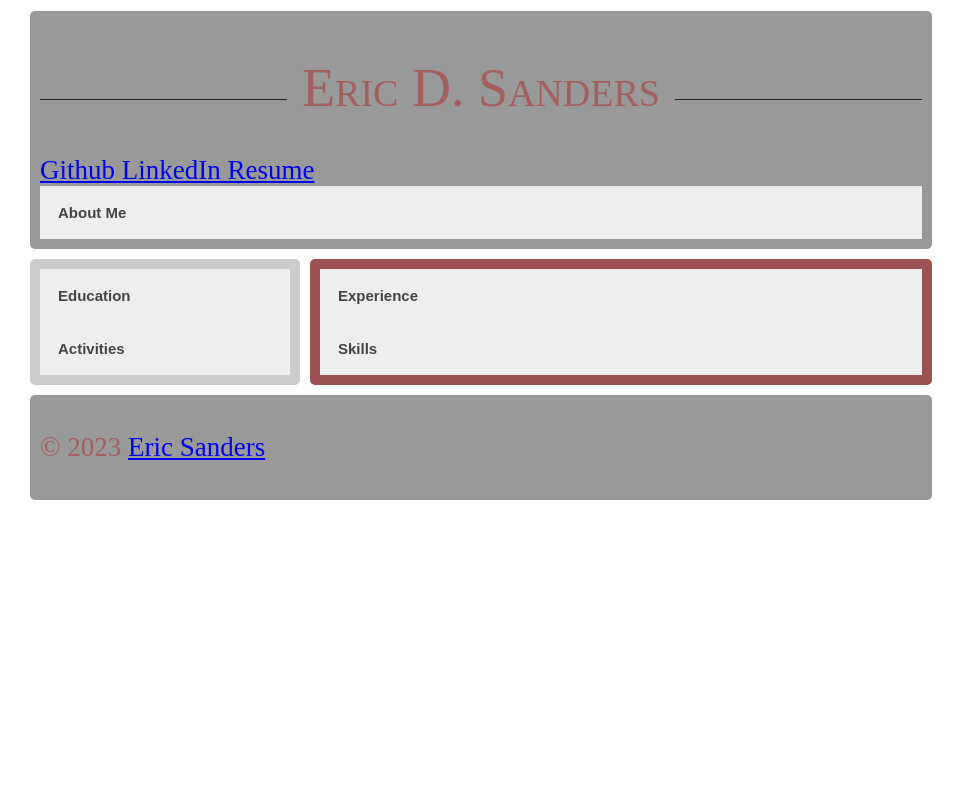
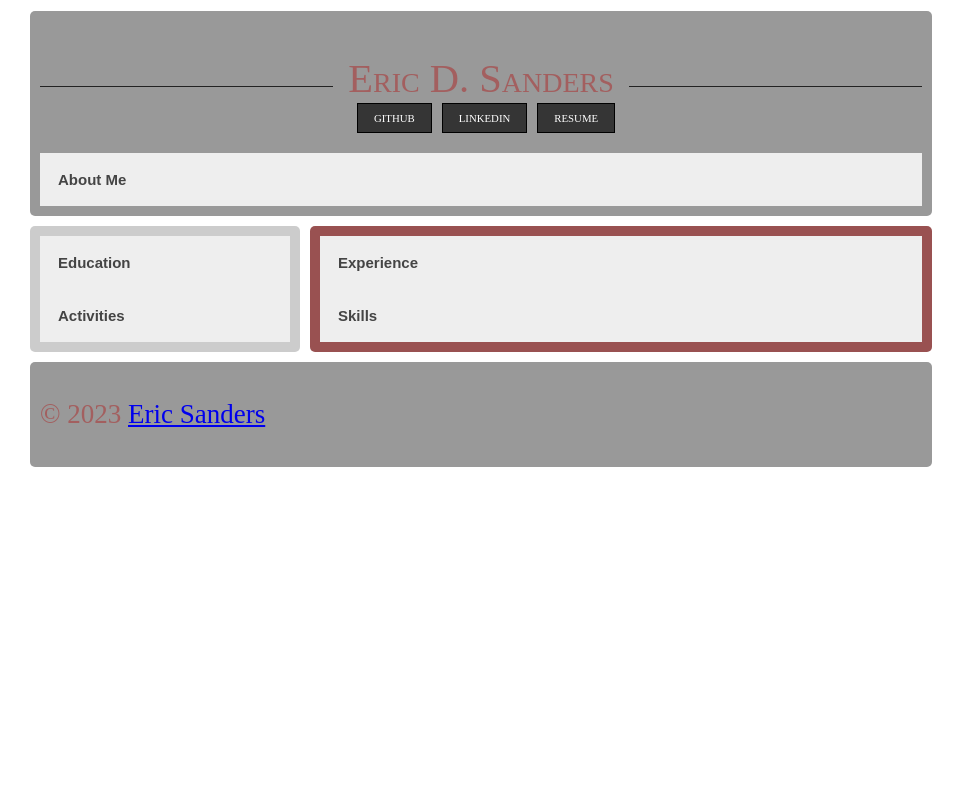
Before and after one commit to esanders92/ifsc-3342, a website: page resume/index.html in a window 1280 px wide. Shown: the whole page, without its empty margins (0-965 px from the left). Drawn offline with Linux system fonts and the light colour scheme; files whose address does not match are found by name.

Commit message:
[2023/03/09] - Changed styling on Resume(WIP)

```diff
--- a/resume/assets/css/screen.css
+++ b/resume/assets/css/screen.css
@@ -21,7 +21,8 @@ body {
 }
 
 img {
-    max-width: 100%
+    max-width: 100%;
+    padding-right: 50px;
 }
 
 .image {
@@ -31,7 +32,7 @@ img {
 
 .description {
     color: #CD5C5C;
-    font: italic 10px "Fira Sans", serif;
+    font: 5px;
 }
 
 /* Instructor */
@@ -46,6 +47,7 @@ main h1 {
     text-align: center;
     font-weight: 400;
     font-variant: small-caps;
+    margin-bottom: 1px;
 }
 
 main h1:before,
@@ -65,6 +67,11 @@ main h1:before {
 main h1:after {
     margin-left: 15px;
 }
+
+.introduction {
+    border: #CD5C5C;
+}
+
 
 dl {
     display: grid;
@@ -94,6 +101,7 @@ dd {
     justify-content: center;
     list-style: none;
     padding: 0;
+    margin-bottom: 20px;
 }
 
 .related-links .svg-inline--fa {
@@ -103,12 +111,13 @@ dd {
 
 .related-links a {
     border: 1px solid #000;
+    margin-left: 10px;
     padding: 8px 16px;
     text-align: center;
     text-decoration: none;
     color: #222222;
     text-transform: uppercase;
-    font-size: .75em;
+    font-size: .40em;
     background: rgba(0, 0, 0, .65);
     transition: background-color 0.5s ease;
     color: #fff;
--- a/resume/index.html
+++ b/resume/index.html
@@ -15,7 +15,9 @@
 <body>
   <main class="container" itemscope itemtype="http://schema.org/Person">
     <header class="box header">
+      <section class="head">
         <h1>Eric D. Sanders</h1>
+        <article class="related-links">
           <a itemprop="url" rel="me" href="https://github.com/profile">
             <i class="fab fa-github-square"></i> Github
           </a>
@@ -27,13 +29,15 @@
           <a itemprop="url" href="assets/files/SANDERS_Resume.pdf" download>
             <i class="far fa-file-pdf"></i>Resume
           </a>
+        </article>
+      </section>
 
       <nav class="primary">
         <button type="button" class="collapsible"><b>About Me</b></button>
         <div class="about">
           <div class="introduction">
             <img itemprop="image" src="assets/img/pic.png" alt="Eric Sanders" />
-            <p itemprop="description">
+            <p class="description" itemprop="description">
               A constant student and driven worker, I am seeking a
               part-time or full-time position with a talented team to
               grow and hone my skillset. With a wide variety of past
```
Lines whose indentation alone changed are shown as unchanged.
